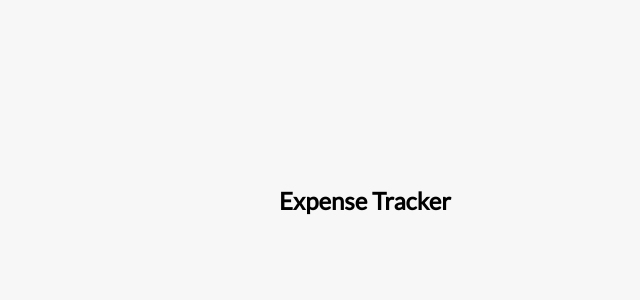
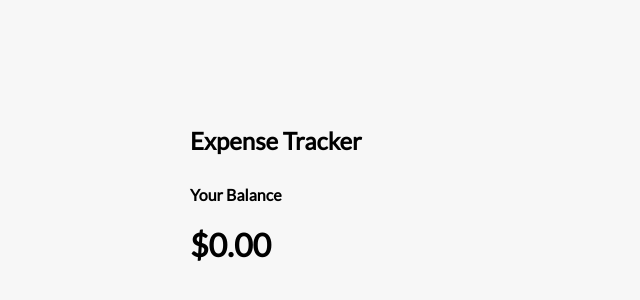
Before and after one commit to AntonioDaria/React-expenses-tracker, a React (Create React App) app in the folder expenses/: page / in a window 1280 px wide. Shown: the part 200-500 px from the top of the page, without its empty margins (275-915 px from the left). Built offline with nearby package versions, Linux system fonts and the light colour scheme.

Commit message:
Added Balance component and snapshot test

```diff
--- a/expenses/src/App.css
+++ b/expenses/src/App.css
@@ -11,3 +11,8 @@
   margin: 0;
   font-family: 'Lato', sans-serif;
 }
+
+.container {
+  margin: 30px auto;
+  width: 350px;
+}
--- a/expenses/src/App.js
+++ b/expenses/src/App.js
@@ -1,11 +1,15 @@
 import React from 'react';
 import './App.css';
 import Header from './components/Header';
+import Balance from './components/Balance';
 
 function App() {
   return (
     <div>
-      <Header></Header>
+      <Header/>
+      <div className="container">
+        <Balance/>
+      </div>
     </div>
   );
 }
--- /dev/null
+++ b/expenses/src/components/Balance.js
@@ -0,0 +1,12 @@
+import React from 'react'
+
+export const Balance = () => {
+    return (
+        <>
+          <h4>Your Balance</h4>
+          <h1 id="balance">$0.00</h1>
+        </>
+    )
+}
+
+export default Balance
```
Also changed, not shown: 2 other files (tests, documents, lock files or other folders).
